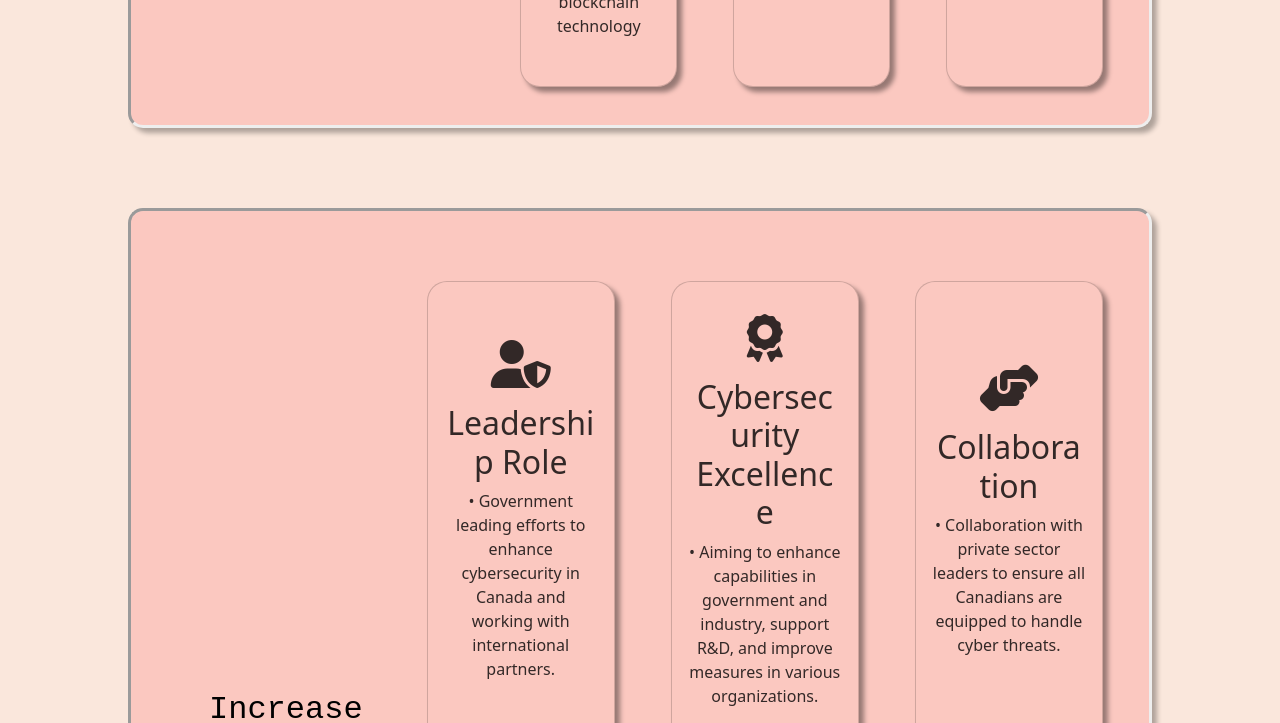
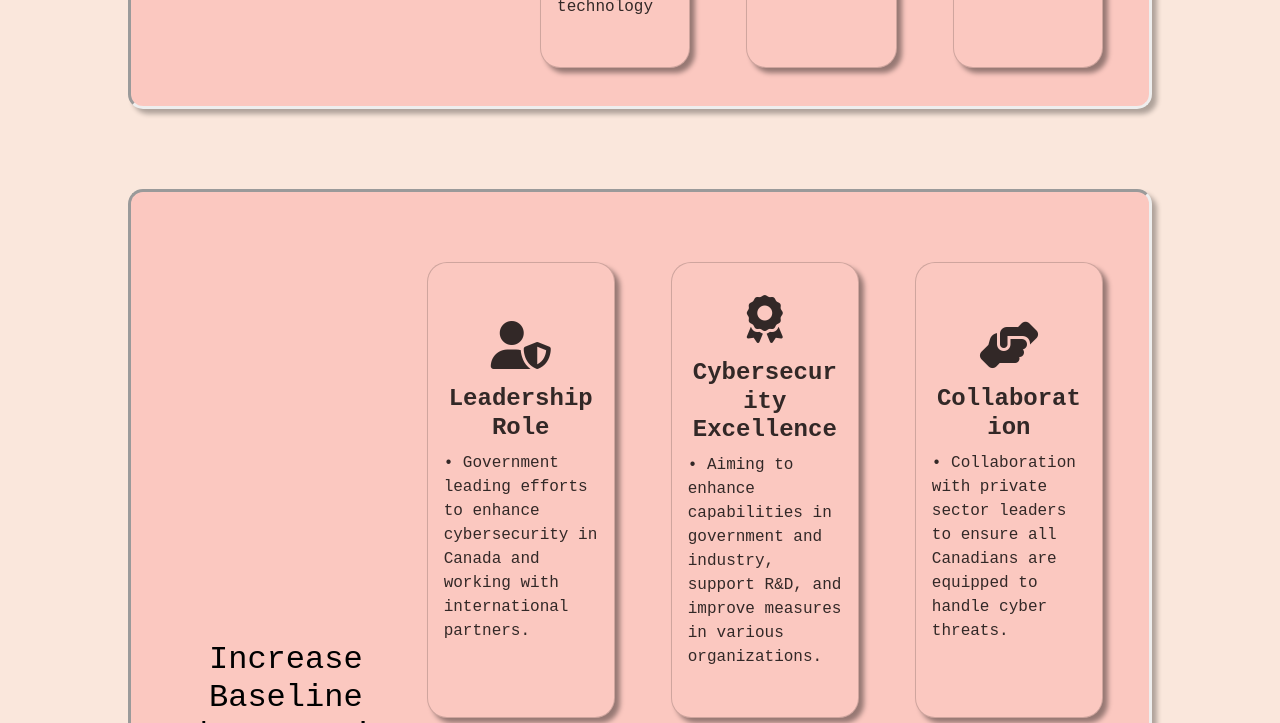
Before and after one commit to Group-dc/EmergingTechWebsite, a website: page action.html in a window 1280 px wide. Shown: the part 884-1607 px from the top of the page. Drawn offline with nearby package versions, Linux system fonts and the light colour scheme.

Commit message:
[Style] Font

```diff
--- a/content/app.css
+++ b/content/app.css
@@ -158,11 +158,14 @@ body {
     background-color: rgb(251, 200, 192) !important;
     border-radius: 20px;
     margin: 1em;
+    font-family: monospace;
 }
 
 .card-title {
-    font-size: 2em;
+    font-size: 1.5em;
+    font-weight: 600;
     text-align: center;
+    font-family: monospace;
 }
 
 .card_image {
@@ -174,6 +177,9 @@ body {
     display: flex;
     justify-content: center;
     flex-direction: column;
+}
+.list-unstyled {
+    text-align: left;
 }
 
 .modal-body{
```
